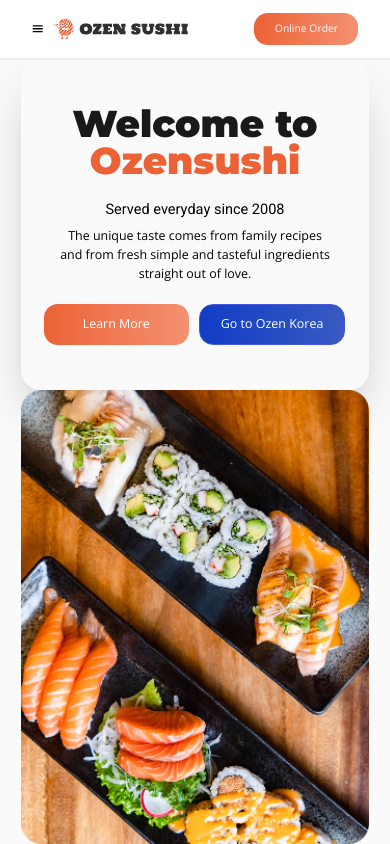
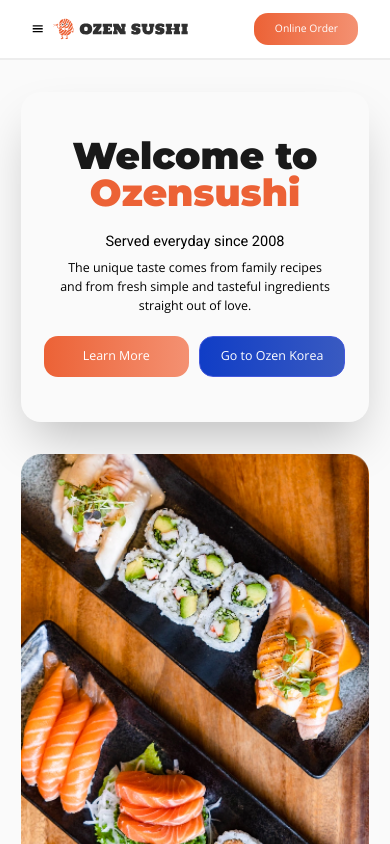
Before and after one commit to Sungmin-Kim-0508/ozen-sushi-korea, a Next.js app: page /ozen-sushi in a window 390 px wide. Shown: the top 844 px of the page. Built offline with nearby package versions, Linux system fonts and the light colour scheme; a web font is replaced by a local one; what tailwindcss-animated would draw is missing.

Commit message:
fixed layout issues: add margin on the top and bottom on welcome to ozensushi

```diff
--- a/app/ozen-sushi/about-us/page.tsx
+++ b/app/ozen-sushi/about-us/page.tsx
@@ -39,7 +39,7 @@ function AboutUs() {
             src={image_7606}
             className="w-[27.42vw] h-[35.78vw] md:hidden"
           />
-          <div className="flex flex-col justify-center w-full md:px-[max(21px,5.6vw)] md:py-[max(40px,10.66vw)] md:shadow-lg">
+          <div className="flex flex-col justify-center w-full md:px-[max(21px,5.6vw)] md:py-[max(40px,10.66vw)] md:rounded-[20px] md:shadow-lg">
             <span className="font-montserrat text-5xl font-bold mlg:text-4xl md:hidden">
               About <span className="font-montserrat text-EC6236">Us</span>
             </span>
--- a/app/ozen-sushi/page.tsx
+++ b/app/ozen-sushi/page.tsx
@@ -12,10 +12,7 @@ import image_105 from "public/images/ozen-sushi/image_105.png";
 import image_106 from "public/images/ozen-sushi/image_106.png";
 import image_107 from "public/images/ozen-sushi/image_107.png";
 import image_124 from "public/images/ozen-sushi/image_124.png";
-import image_136 from "public/images/ozen-sushi/image_136.png";
 import image_137 from "public/images/ozen-sushi/image_137.png";
-import image_138 from "public/images/ozen-sushi/image_138.png";
-import image_139 from "public/images/ozen-sushi/image_139.png";
 import DiscountOfferSection from "app/components/DiscountOfferSection";
 import { ozen_korea_home } from "app/utils/routes";
 import { OzenSushiDivider } from "app/components/OzenSushiDivider";
@@ -47,7 +44,7 @@ function OzenSushiHome() {
       <section
         className={`relative w-full min-h-full bg-FAFAFA md:px-[max(20px,5.33vw)] ${ANIMATION_CONFIGUARTION}`}
       >
-        <div className="flex md:block">
+        <div className="flex md:block md:py-8">
           <div className="flex-1 flex flex-col justify-center px-[max(42px,8.21vw)] py-[14.62vw] md:px-[max(22px,5.86vw)] md:py-[max(43px,11.46vw)] md:shadow-2xl md:text-center md:opacity-100 md:rounded-[20px]">
             <span className="font-normal text-xl text-[clamp(11px,1.28vw,40px)] md:hidden">
               Served everyday since 2008
```
